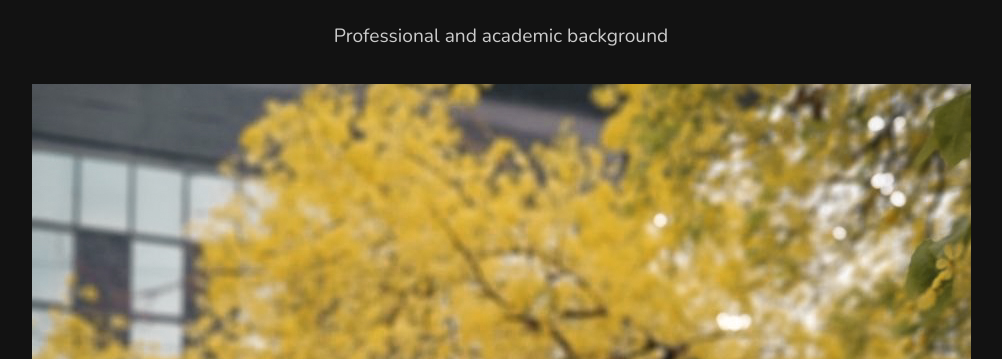
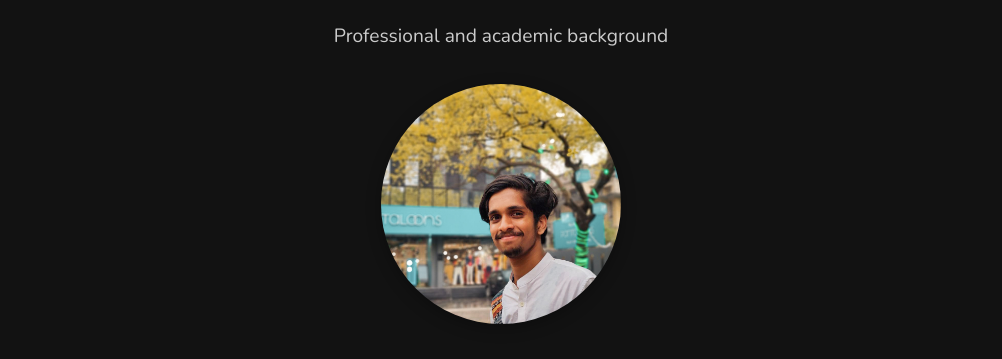
Before and after one commit to adhithmk/adhithmk.github.io, a website: page index.html in a window 1280 px wide. Shown: the part 1004-1363 px from the top of the page, without its empty margins (139-1141 px from the left). Drawn offline with nearby package versions, Linux system fonts and the light colour scheme.

Commit message:
Fix: Update profile image class to match CSS

```diff
--- a/index.html
+++ b/index.html
@@ -69,7 +69,7 @@
 
                 <div class="about-content">
                     <div class="about-image">
-                        <img src="images/profile_pic.JPG" alt="Profile Picture" class="profile_pic">
+                        <img src="images/profile_pic.JPG" alt="Profile Picture" class="profile-img">
                     </div>
                     <div class="about-info">
                         <h2>ADHITH M K</h2>
```
